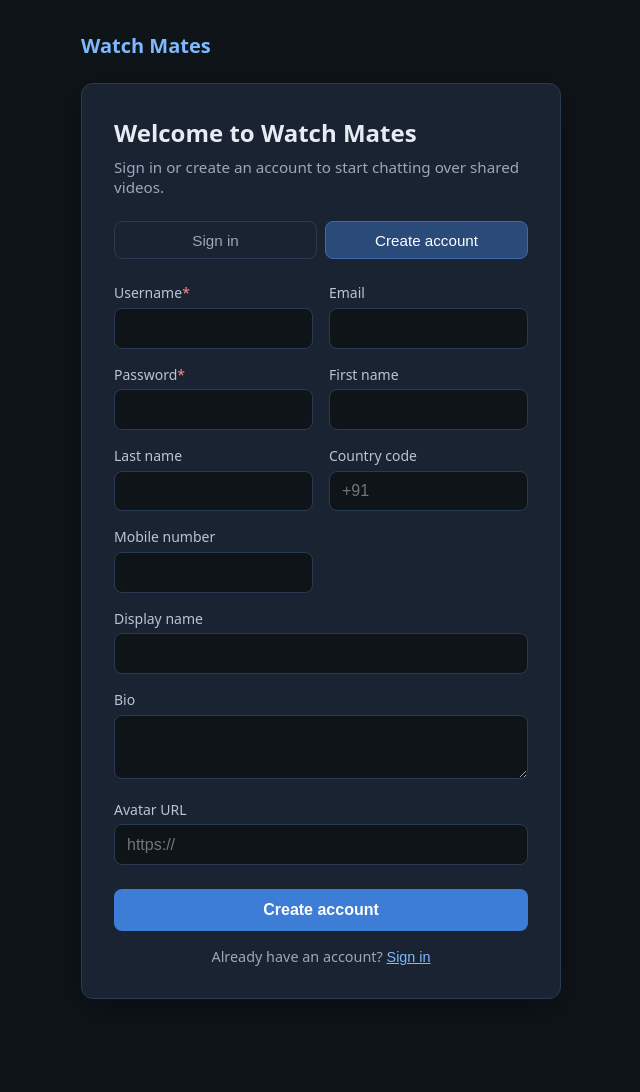
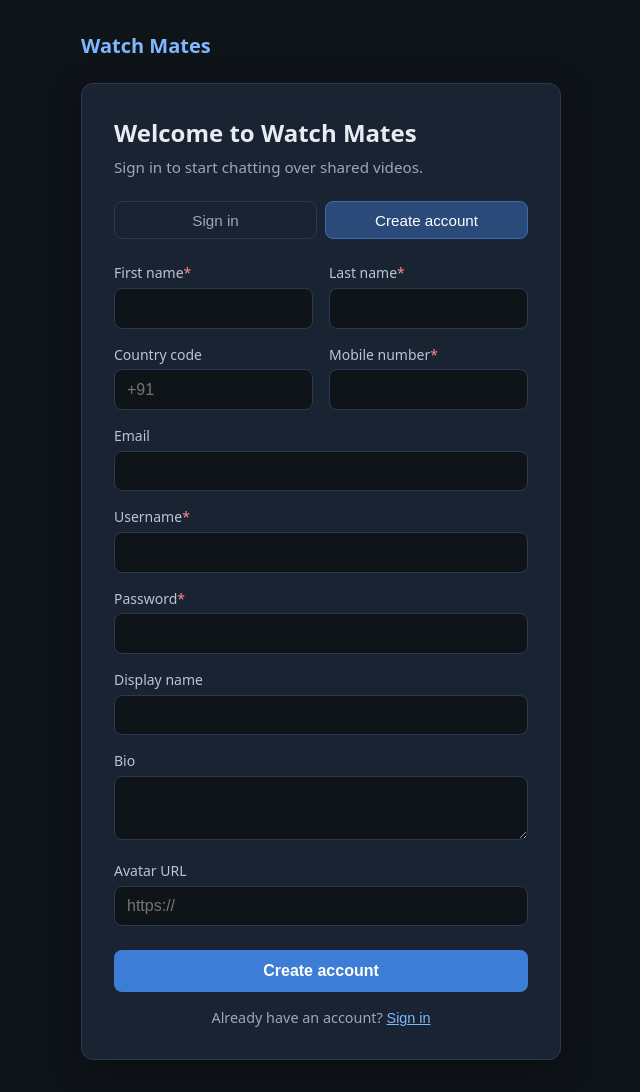
Before and after one commit to growingrohit/watch_mates_be, a Django app: page /accounts/register/ in a window 1280 px wide. Shown: the whole page, without its empty margins (319-959 px from the left). Before the commit the page ends 999 px from the top, so only its background shows below. Run offline with Django 5.2, Linux system fonts and the light colour scheme.

Commit message:
feat | modified the field sequences

```diff
--- a/templates/accounts/auth.jinja
+++ b/templates/accounts/auth.jinja
@@ -7,7 +7,7 @@
 {% block content %}
 <section class="auth-card" data-login-api="{{ login_api_url }}" data-register-api="{{ register_api_url }}">
   <h1 class="auth-title">Welcome to Watch Mates</h1>
-  <p class="auth-subtitle">Sign in or create an account to start chatting over shared videos.</p>
+  <p class="auth-subtitle">Sign in to start chatting over shared videos.</p>
 
   {% set active_tab = default_tab|default('login') %}
   {% include "components/auth_tabs.jinja" %}
@@ -31,23 +31,11 @@
   <form id="register-form" class="auth-panel{% if active_tab == 'register' %} is-visible{% endif %}" data-panel="register" novalidate>
     <div class="form-grid">
       <div class="form-field">
-        <label for="reg-username">Username<span class="required">*</span></label>
-        <input id="reg-username" name="username" type="text" class="input" required autocomplete="username">
-      </div>
-      <div class="form-field">
-        <label for="reg-email">Email</label>
-        <input id="reg-email" name="email" type="email" class="input" autocomplete="email">
-      </div>
-      <div class="form-field">
-        <label for="reg-password">Password<span class="required">*</span></label>
-        <input id="reg-password" name="password" type="password" class="input" required minlength="8" autocomplete="new-password">
-      </div>
-      <div class="form-field">
-        <label for="reg-first-name">First name</label>
+        <label for="reg-first-name">First name<span class="required">*</span></label>
         <input id="reg-first-name" name="first_name" type="text" class="input" autocomplete="given-name">
       </div>
       <div class="form-field">
-        <label for="reg-last-name">Last name</label>
+        <label for="reg-last-name">Last name<span class="required">*</span></label>
         <input id="reg-last-name" name="last_name" type="text" class="input" autocomplete="family-name">
       </div>
       <div class="form-field">
@@ -55,8 +43,20 @@
         <input id="reg-country-code" name="country_code" type="text" class="input" placeholder="+91">
       </div>
       <div class="form-field">
-        <label for="reg-mobile">Mobile number</label>
+        <label for="reg-mobile">Mobile number<span class="required">*</span></label>
         <input id="reg-mobile" name="mobile_number" type="text" class="input" autocomplete="tel">
+      </div>
+      <div class="form-field form-field-full">
+        <label for="reg-email">Email</label>
+        <input id="reg-email" name="email" type="email" class="input" autocomplete="email">
+      </div>
+      <div class="form-field form-field-full">
+        <label for="reg-username">Username<span class="required">*</span></label>
+        <input id="reg-username" name="username" type="text" class="input" required autocomplete="username">
+      </div>
+      <div class="form-field form-field-full">
+        <label for="reg-password">Password<span class="required">*</span></label>
+        <input id="reg-password" name="password" type="password" class="input" required minlength="8" autocomplete="new-password">
       </div>
       <div class="form-field form-field-full">
         <label for="reg-display-name">Display name</label>
```
